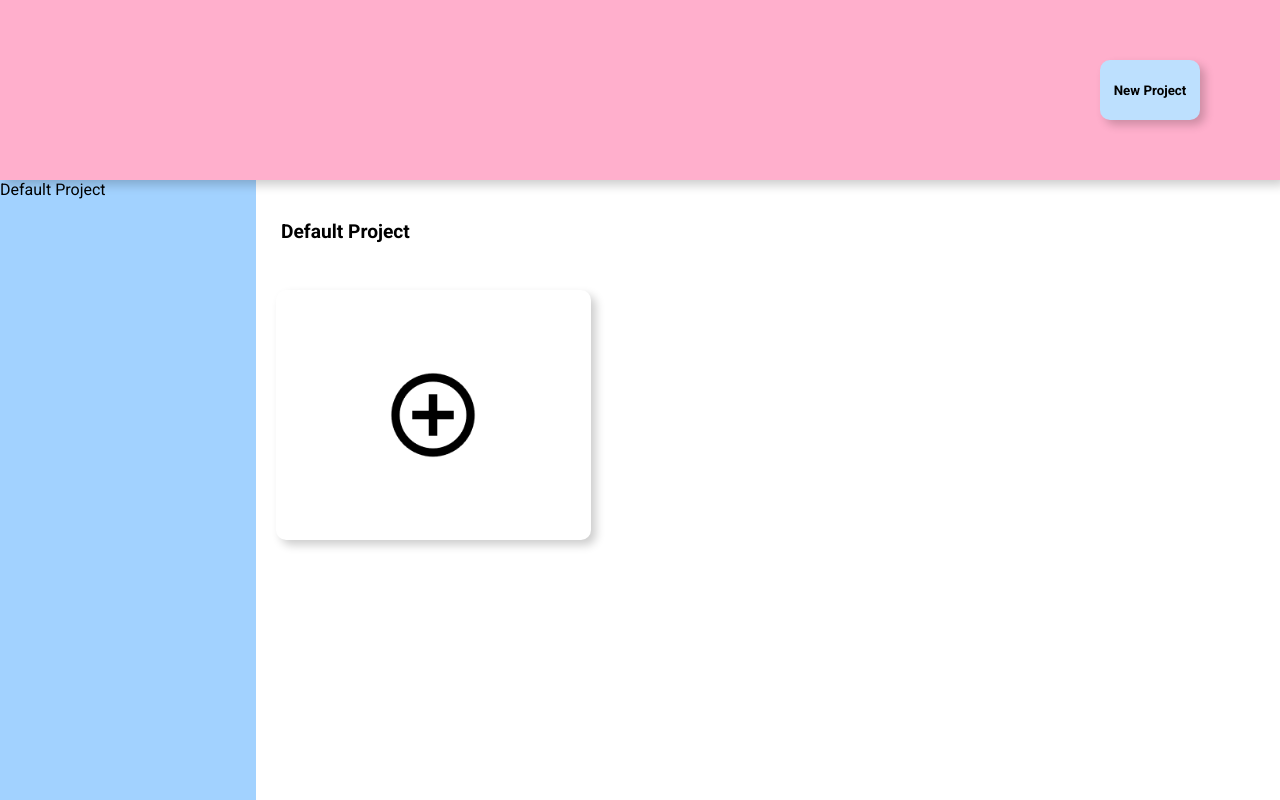
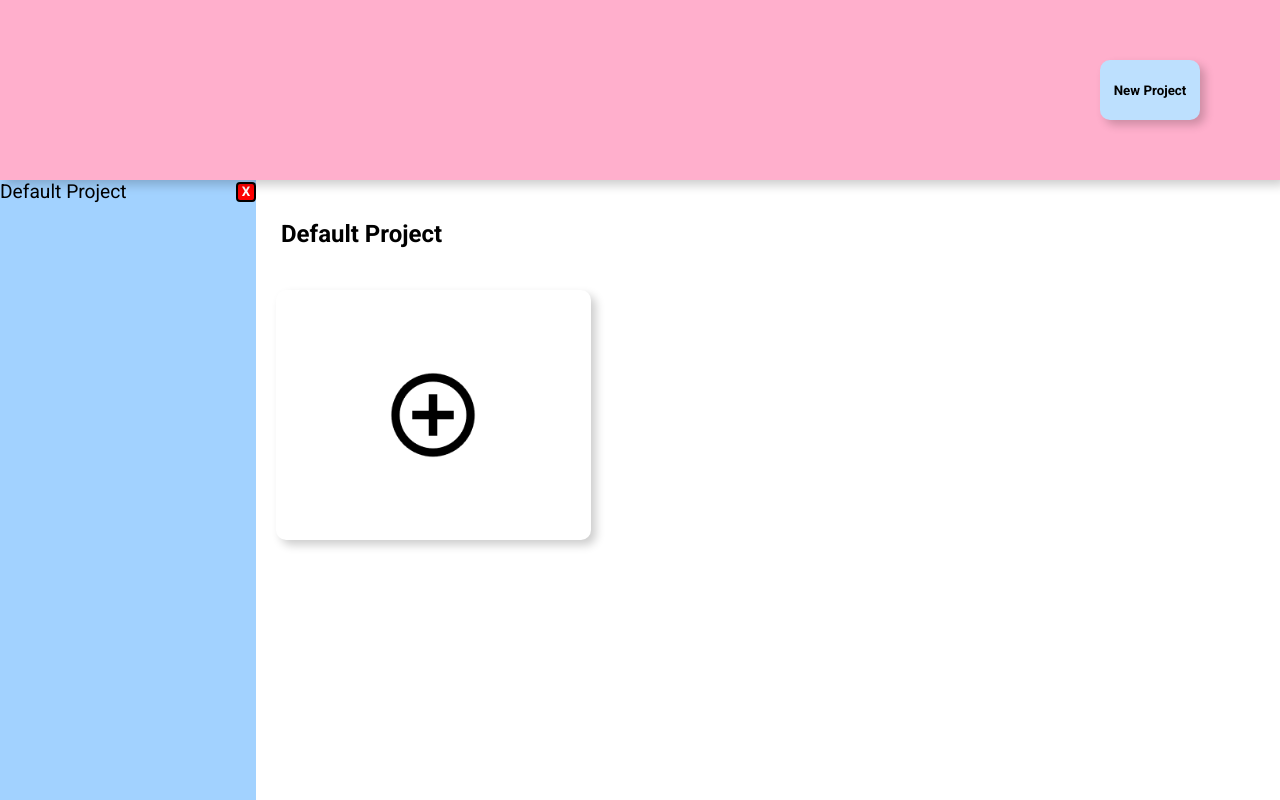
Before and after one commit to PattyTheRattyy/just-do-it, a website built with webpack: page src/template.html in a window 1280 px wide. Built offline with nearby package versions, Linux system fonts and the light colour scheme.

Commit message:
Add project delete functionality

```diff
--- a/src/domManip.js
+++ b/src/domManip.js
@@ -9,15 +9,18 @@ import { formatDistanceToNow, isPast } from "date-fns";
 // IF there are no projects in local stoarge, then make a default project and have dom manip load the first project in storage
 
 export function domManip() {
+  reload();
+  loadSidebar();
+  projDialog();
+}
+
+function reload() {
   if (storageManager.isEmpty()) {
     defaultProject();
   } else {
     const firstProj = storageManager.loadFirstProject();
     displayProj(firstProj);
   }
-
-  loadSidebar();
-  projDialog();
 }
 
 function defaultProject() {
@@ -37,12 +40,25 @@ function loadSidebar() {
     let proj = projects[p];
 
     let projPDiv = document.createElement("div");
+    projPDiv.classList.add("projPDiv");
+
     let projP = document.createElement("p");
+    projP.classList.add("projP");
     projP.textContent = proj.title;
-    projPDiv.appendChild(projP);
+
+    let projDelBtn = document.createElement("button");
+    projDelBtn.textContent = "X";
+    projDelBtn.classList.add("projDelBtn");
+    projDelBtn.addEventListener("click", function () {
+      storageManager.deleteProject(proj.title);
+      reload();
+      loadSidebar();
+    });
+
+    projPDiv.append(projP, projDelBtn);
     sidebar.appendChild(projPDiv);
 
-    projPDiv.addEventListener("click", () => {
+    projP.addEventListener("click", () => {
       displayProj(proj);
     });
   }
--- a/src/storageManager.js
+++ b/src/storageManager.js
@@ -75,6 +75,16 @@ export const storageManager = (function () {
     localStorage.clear();
   }
 
+  function deleteProject(project) {
+    if (localStorage.length <= 1) {
+      alert(
+        "Can't delete your only project, please create a new project first."
+      );
+    } else {
+      localStorage.removeItem(project);
+    }
+  }
+
   return {
     hello,
     saveProject,
@@ -83,5 +93,6 @@ export const storageManager = (function () {
     clearStorage,
     isEmpty,
     loadFirstProject,
+    deleteProject,
   };
 })();
--- a/src/styles.css
+++ b/src/styles.css
@@ -179,9 +179,31 @@ input[type="checkbox"] {
     grid-column: 1/2;
 
     background-color: #A2D2FF;
+}
 
+.projPDiv {
+    display: flex;
+    justify-content: space-between;
+    align-items: center;
+}
 
+.projP {
+    font-weight: 400;
+    font-size: 1.2rem;
 }
+
+.projDelBtn{
+    height: 20px;
+    width: 20px;
+    color: white;
+    font-weight: 700;
+    background-color: red;
+    border-radius: 4px;
+    border: 2px solid black;
+}
+/* .projDelBtn:hover{
+    display: block;
+} */
 
 #main {
     background-color: white;
@@ -211,7 +233,7 @@ input[type="checkbox"] {
 
 
 .main-titles {
-    font-size: 1.2rem;
+    font-size: 1.5rem;
     font-weight: 700;
     margin-left: 5px;
 
```
